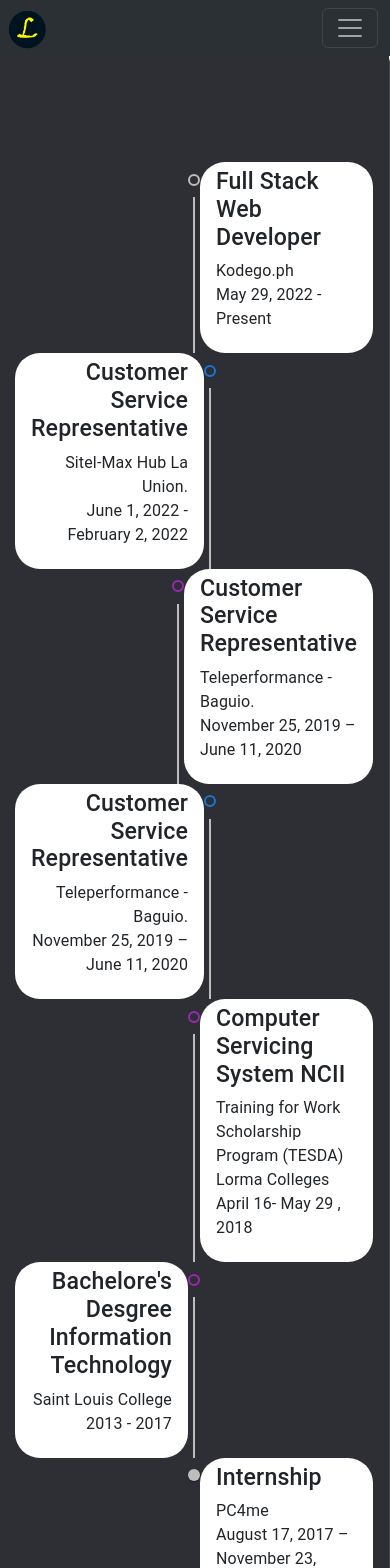
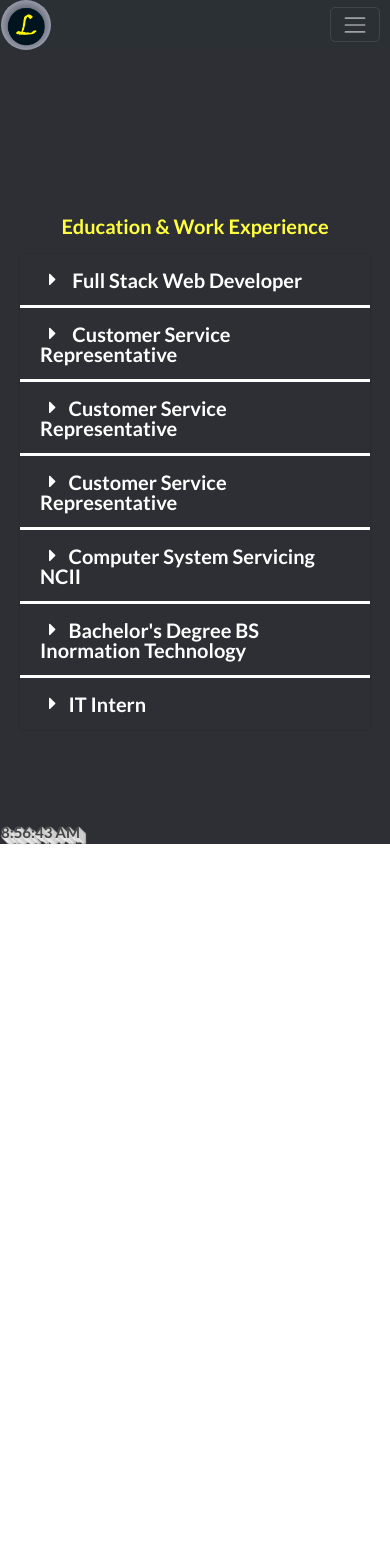
Before and after one commit to leindonlemoh/leindonportfolio, a React (Create React App) app: page /experience in a window 390 px wide. Shown: the top 1568 px of the page. After the commit the page ends 844 px from the top, so only its background shows below. Built offline with nearby package versions, Linux system fonts and the light colour scheme.

Commit message:
add clock, change exp component(used usestate)

```diff
--- a/public/index.html
+++ b/public/index.html
@@ -38,6 +38,10 @@
       href="https://cdn.jsdelivr.net/npm/bootstrap-icons@1.10.5/font/bootstrap-icons.css"
     />
     <!-- end of bootstrap icon -->
+    <link
+      rel="stylesheet"
+      href="https://cdnjs.cloudflare.com/ajax/libs/semantic-ui/2.4.1/semantic.min.css"
+    />
     <title>React App</title>
   </head>
   <body>
--- a/src/App.js
+++ b/src/App.js
@@ -7,10 +7,51 @@
 import Experience from "./components/Experience";
 import Route from "./components/Route";
 import Link from "./Link";
+import Clock from "./components/Clock";
+
+// experience Items
+const expItems = [
+  {
+    title: " Full Stack Web Developer",
+    institute: "KodeGo.ph",
+    date: "July 01, 2022 - September 30, 2022",
+  },
+  {
+    title: " Customer Service Representative",
+    institute: "Sitel-Max Hub La Union",
+    date: "June 01, 2021 - February 2, 2022",
+  },
+  {
+    title: "Customer Service Representative ",
+    institute: "Teleperformance- Baguio",
+    date: "November 25, 2019 - June 06, 2020",
+  },
+  {
+    title: "Customer  Service Representative",
+    institute: "Teleperformance - Baguio",
+    date: "August 13, 2019 - October 12, 2019",
+  },
+  {
+    title: "Computer System Servicing NCII",
+    institute: "SDI Lorma",
+    date: "April 16, 2018 - May 29, 2018",
+  },
+  {
+    title: "Bachelor's Degree BS Inormation Technology",
+    institute: "Saint Louis College",
+    date: "June 2013 - December 2017",
+  },
+  {
+    title: "IT Intern",
+    institute: "Pc4me",
+    date: "August 17, 2017 - November 23, 2017",
+  },
+];
 
 function App(props) {
   return (
     <>
+      <Clock />
       <AppBar></AppBar>
       <Route path="/">
         <Profile />
@@ -22,7 +63,7 @@
         <Projects />
       </Route>
       <Route path="/experience">
-        <Experience />
+        <Experience expItems={expItems} />
       </Route>
       <Contact />
       <Footer />
--- /dev/null
+++ b/src/components/Clock.js
@@ -0,0 +1,29 @@
+import React from "react";
+import "./styles/Clock.scss";
+
+class Clock extends React.Component {
+  constructor(props) {
+    super(props);
+    this.state = { date: new Date() };
+  }
+  secs() {
+    this.setState({ date: new Date() });
+  }
+
+  componentDidMount() {
+    this.interval = setInterval(() => this.secs(), 1000);
+  }
+  componentDidUpdate() {}
+  componentWillUnmount() {
+    clearInterval(this.interval);
+  }
+  render() {
+    return (
+      <div className="clock">
+        <h3>{this.state.date.toLocaleTimeString()}</h3>
+      </div>
+    );
+  }
+}
+
+export default Clock;
--- a/src/components/Experience.js
+++ b/src/components/Experience.js
@@ -1,125 +1,148 @@
-import React from "react";
+import React, { useState } from "react";
 import "./styles/Experience.scss";
-import Timeline from "@mui/lab/Timeline";
-import TimelineItem from "@mui/lab/TimelineItem";
-import TimelineSeparator from "@mui/lab/TimelineSeparator";
-import TimelineConnector from "@mui/lab/TimelineConnector";
-import TimelineContent from "@mui/lab/TimelineContent";
-import TimelineDot from "@mui/lab/TimelineDot";
 
-const Experience = () => {
+const Experience = ({ expItems }) => {
+  const [activeClass, setActiveClass] = useState(null);
+
+  // ontitle click function
+  const onTitleClick = (index) => {
+    setActiveClass(index);
+  };
+
+  // map
+  const renderexpItems = expItems.map((expitem, index) => {
+    const active = index === activeClass ? "active" : "";
+    return (
+      <React.Fragment key={expitem.title}>
+        <div className={`title ${active}`} onClick={() => onTitleClick(index)}>
+          <i className="dropdown icon"></i>
+          {expitem.title}
+        </div>
+        <div className={`content ${active}`}>
+          <h5>{expitem.institute}</h5>
+          <p>{expitem.date}</p>
+        </div>
+      </React.Fragment>
+    );
+  });
+  //
+
   return (
     <div className="section-experience">
-      <Timeline position="alternate">
-        <TimelineItem className="item">
-          <TimelineSeparator className="separator">
-            <TimelineDot variant="outlined" />
-            <TimelineConnector />
-          </TimelineSeparator>
-          <TimelineContent className="content-right">
-            <h3 className="title">Full Stack Web Developer</h3>
-            <p>
-              Kodego.ph <br />
-              May 29, 2022 - Present
-            </p>
-          </TimelineContent>
-        </TimelineItem>
-        {/*  */}
-        <TimelineItem>
-          <TimelineSeparator className="separator">
-            <TimelineDot variant="outlined" color="primary" />
-            <TimelineConnector />
-          </TimelineSeparator>
-          <TimelineContent className="content-left">
-            <h3 className="title">Customer Service Representative</h3>
-            <p>
-              Sitel-Max Hub La Union. <br />
-              June 1, 2022 - February 2, 2022
-            </p>
-          </TimelineContent>
-        </TimelineItem>
-        {/*  */}
-        <TimelineItem>
-          <TimelineSeparator className="separator">
-            <TimelineDot variant="outlined" color="secondary" />
-            <TimelineConnector />
-          </TimelineSeparator>
-          <TimelineContent className="content-right">
-            {" "}
-            <h3 className="title">Customer Service Representative</h3>
-            <p>
-              Teleperformance - Baguio.
-              <br />
-              November 25, 2019 – June 11, 2020
-            </p>
-          </TimelineContent>
-        </TimelineItem>
-        {/*  */}
-        <TimelineItem>
-          <TimelineSeparator className="separator">
-            <TimelineDot variant="outlined" color="primary" />
-            <TimelineConnector />
-          </TimelineSeparator>
-          <TimelineContent className="content-left">
-            <h3 className="title">Customer Service Representative</h3>
-            <p>
-              Teleperformance - Baguio.
-              <br />
-              November 25, 2019 – June 11, 2020
-            </p>
-          </TimelineContent>
-        </TimelineItem>
+      <h2>Education & Work Experience</h2>
+      <div className="ui styled accordion">{renderexpItems}</div>
+    </div>
+    // <div className="section-experience">
+    //   <Timeline position="alternate">
+    //     <TimelineItem className="item">
+    //       <TimelineSeparator className="separator">
+    //         <TimelineDot variant="outlined" />
+    //         <TimelineConnector />
+    //       </TimelineSeparator>
+    //       <TimelineContent className="content-right">
+    //         <h3 className="title">Full Stack Web Developer</h3>
+    //         <p>
+    //           Kodego.ph <br />
+    //           May 29, 2022 - Present
+    //         </p>
+    //       </TimelineContent>
+    //     </TimelineItem>
+    //     {/*  */}
+    //     <TimelineItem>
+    //       <TimelineSeparator className="separator">
+    //         <TimelineDot variant="outlined" color="primary" />
+    //         <TimelineConnector />
+    //       </TimelineSeparator>
+    //       <TimelineContent className="content-left">
+    //         <h3 className="title">Customer Service Representative</h3>
+    //         <p>
+    //           Sitel-Max Hub La Union. <br />
+    //           June 1, 2022 - February 2, 2022
+    //         </p>
+    //       </TimelineContent>
+    //     </TimelineItem>
+    //     {/*  */}
+    //     <TimelineItem>
+    //       <TimelineSeparator className="separator">
+    //         <TimelineDot variant="outlined" color="secondary" />
+    //         <TimelineConnector />
+    //       </TimelineSeparator>
+    //       <TimelineContent className="content-right">
+    //         {" "}
+    //         <h3 className="title">Customer Service Representative</h3>
+    //         <p>
+    //           Teleperformance - Baguio.
+    //           <br />
+    //           November 25, 2019 – June 11, 2020
+    //         </p>
+    //       </TimelineContent>
+    //     </TimelineItem>
+    //     {/*  */}
+    //     <TimelineItem>
+    //       <TimelineSeparator className="separator">
+    //         <TimelineDot variant="outlined" color="primary" />
+    //         <TimelineConnector />
+    //       </TimelineSeparator>
+    //       <TimelineContent className="content-left">
+    //         <h3 className="title">Customer Service Representative</h3>
+    //         <p>
+    //           Teleperformance - Baguio.
+    //           <br />
+    //           November 25, 2019 – June 11, 2020
+    //         </p>
+    //       </TimelineContent>
+    //     </TimelineItem>
 
-        {/*  */}
+    //     {/*  */}
 
-        <TimelineItem>
-          <TimelineSeparator className="separator">
-            <TimelineDot variant="outlined" color="secondary" />
-            <TimelineConnector />
-          </TimelineSeparator>
-          <TimelineContent className="content-right">
-            <h3 className="title">Computer Servicing System NCII</h3>
-            <p>
-              Training for Work Scholarship Program (TESDA) Lorma Colleges
-              <br />
-              April 16- May 29 , 2018
-            </p>
-          </TimelineContent>
-        </TimelineItem>
-        {/*  */}
-        {/*  */}
-        <TimelineItem>
-          <TimelineSeparator className="separator">
-            <TimelineDot variant="outlined" color="secondary" />
-            <TimelineConnector />
-          </TimelineSeparator>
-          <TimelineContent className="content-left">
-            <h3 className="title">
-              Bachelore's Desgree Information Technology <br />
-            </h3>
-            <p>
-              Saint Louis College
-              <br />
-              2013 - 2017
-            </p>
-          </TimelineContent>
-        </TimelineItem>
-        {/*  */}
-        <TimelineItem>
-          <TimelineSeparator className="separator">
-            <TimelineDot />
-          </TimelineSeparator>
-          <TimelineContent className="content-right">
-            {" "}
-            <h3 className="title">Internship</h3>
-            <p>
-              PC4me <br />
-              August 17, 2017 – November 23, 2017
-            </p>
-          </TimelineContent>
-        </TimelineItem>
-      </Timeline>
-    </div>
+    //     <TimelineItem>
+    //       <TimelineSeparator className="separator">
+    //         <TimelineDot variant="outlined" color="secondary" />
+    //         <TimelineConnector />
+    //       </TimelineSeparator>
+    //       <TimelineContent className="content-right">
+    //         <h3 className="title">Computer Servicing System NCII</h3>
+    //         <p>
+    //           Training for Work Scholarship Program (TESDA) Lorma Colleges
+    //           <br />
+    //           April 16- May 29 , 2018
+    //         </p>
+    //       </TimelineContent>
+    //     </TimelineItem>
+    //     {/*  */}
+    //     {/*  */}
+    //     <TimelineItem>
+    //       <TimelineSeparator className="separator">
+    //         <TimelineDot variant="outlined" color="secondary" />
+    //         <TimelineConnector />
+    //       </TimelineSeparator>
+    //       <TimelineContent className="content-left">
+    //         <h3 className="title">
+    //           Bachelore's Desgree Information Technology <br />
+    //         </h3>
+    //         <p>
+    //           Saint Louis College
+    //           <br />
+    //           2013 - 2017
+    //         </p>
+    //       </TimelineContent>
+    //     </TimelineItem>
+    //     {/*  */}
+    //     <TimelineItem>
+    //       <TimelineSeparator className="separator">
+    //         <TimelineDot />
+    //       </TimelineSeparator>
+    //       <TimelineContent className="content-right">
+    //         {" "}
+    //         <h3 className="title">Internship</h3>
+    //         <p>
+    //           PC4me <br />
+    //           August 17, 2017 – November 23, 2017
+    //         </p>
+    //       </TimelineContent>
+    //     </TimelineItem>
+    //   </Timeline>
+    // </div>
   );
 };
 
--- /dev/null
+++ b/src/components/styles/Clock.scss
@@ -0,0 +1,28 @@
+.clock {
+  position: fixed;
+  width: 200px;
+
+  z-index: 1;
+  color: #c3bacc;
+  bottom: 0;
+  margin-bottom: 2px;
+  margin-left: 1px;
+  color: #444444;
+
+  text-shadow: 1px 0px 1px #cccccc, 0px 1px 1px #eeeeee, 2px 1px 1px #cccccc,
+    1px 2px 1px #eeeeee, 3px 2px 1px #cccccc, 2px 3px 1px #eeeeee,
+    4px 3px 1px #cccccc, 3px 4px 1px #eeeeee, 5px 4px 1px #cccccc,
+    4px 5px 1px #eeeeee, 6px 5px 1px #cccccc, 5px 6px 1px #eeeeee,
+    7px 6px 1px #cccccc;
+}
+
+// 375px
+@media screen and (max-width: 1024px) {
+  .clock {
+    margin-bottom: 2px;
+    margin-left: 1px;
+  }
+  h3 {
+    font-size: 15px;
+  }
+}
--- a/src/components/styles/Experience.scss
+++ b/src/components/styles/Experience.scss
@@ -1,44 +1,64 @@
 .section-experience {
   background-color: #2e2f34;
   width: 100%;
-  margin-left: -1px;
+  height: 99vh;
   display: flex;
   flex-direction: column;
   justify-content: center;
   align-items: center;
-  padding-top: 100px;
-  box-shadow: 1px 5px 2px 1px rgba(0, 0, 0, 0.79);
-  -webkit-box-shadow: 1px 5px 2px 1px rgba(0, 0, 0, 0.79);
-  -moz-box-shadow: 1px 5px 2px 1px rgba(0, 0, 0, 0.79);
-  .content-right {
-    background-color: white;
-    border-radius: 25px;
-  }
-  .content-left {
-    background-color: white;
-    border-radius: 25px;
+  h2 {
+    color: #ffff3f;
   }
 }
 
-@media screen and (max-width: 375px) {
+.ui.styled.accordion .title {
+  background-color: #2e2f34;
+  border-top: 3px solid white;
+  color: white;
+  font-size: 20px;
+}
+.ui.styled.accordion .active.title {
+  background-color: #2e2f34;
+  color: #ffff3f;
+}
+
+.ui.accordion .active.content {
+  border: 1px solid #c3bacc;
+  background-color: #2e2f34;
+  color: #ffff3f;
+  text-align: center;
+}
+
+// 425px
+@media screen and (max-width: 425px) {
   .section-experience {
-    .separator {
-      display: none;
-    }
-
-    .content-right {
-      background-color: white;
-      border-radius: 25px;
-      margin-left: -270px;
-      margin-top: 5px;
-      margin-bottom: 10px;
-    }
-    .content-left {
-      background-color: white;
-      border-radius: 25px;
-      margin-top: 5px;
-      margin-bottom: 5px;
-      margin-right: -270px;
+    background-color: #2e2f34;
+    width: 100%;
+    height: 100vh;
+    display: flex;
+    flex-direction: column;
+    justify-content: center;
+    align-items: center;
+    padding: 0 20px;
+    h2 {
+      font-size: 20px;
     }
   }
 }
+
+// 375px
+@media screen and (max-width: 375px) {
+  .section-experience {
+    background-color: #2e2f34;
+    width: 100%;
+    height: 100vh;
+    display: flex;
+    flex-direction: column;
+    justify-content: center;
+    align-items: center;
+    padding: 0 20px;
+    h2 {
+      font-size: 20px;
+    }
+  }
+}
--- a/src/components/styles/Profile.scss
+++ b/src/components/styles/Profile.scss
@@ -3,7 +3,7 @@
 // section page start
 .section-profile {
   display: flex;
-  border-top: 2px solid black;
+  border-top: 1px solid black;
   background-color: #2e2f34;
   padding: 0 12px;
   width: 100%;
```
Also changed, not shown: src/components/ExpItems.js (added, +40 -0 lines).
